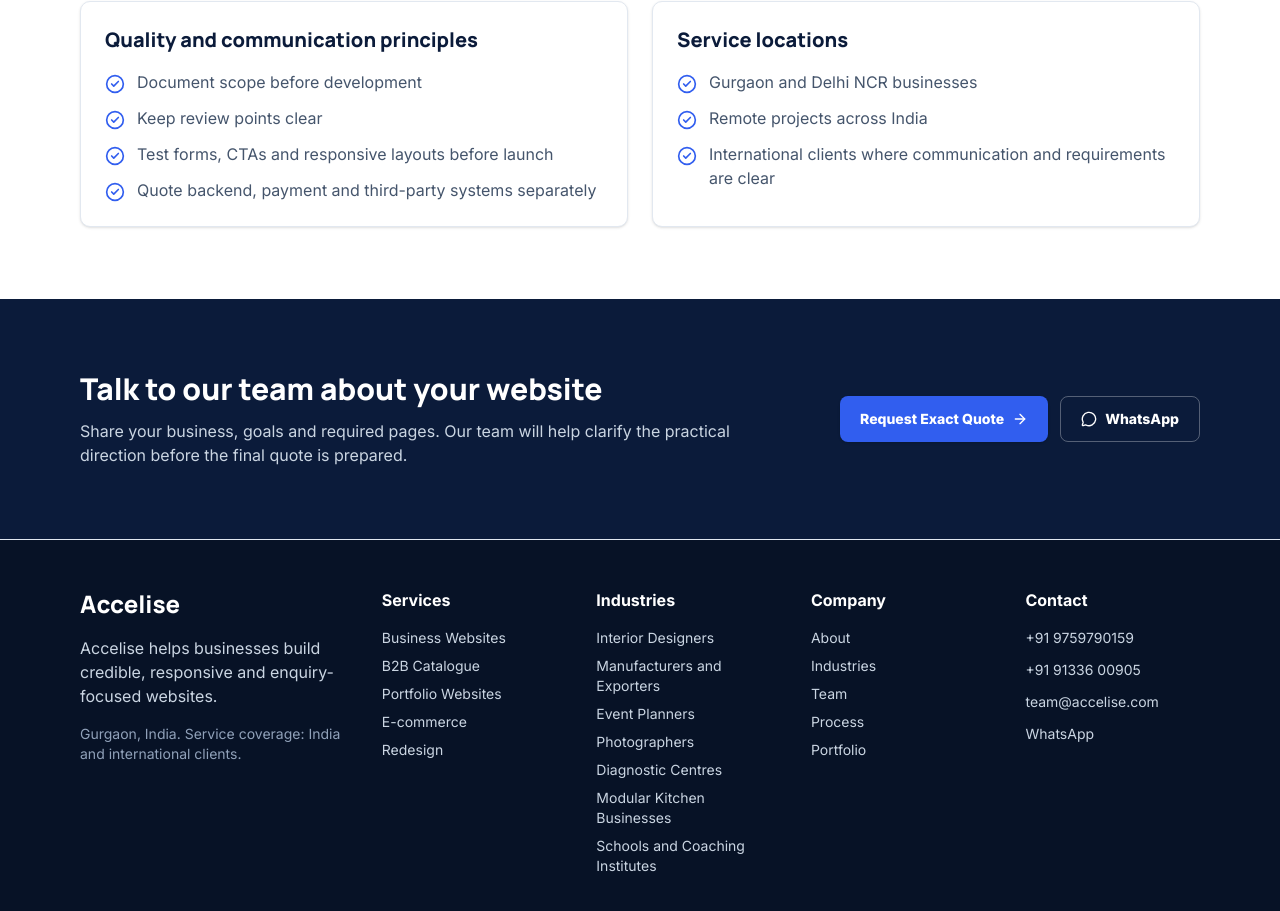
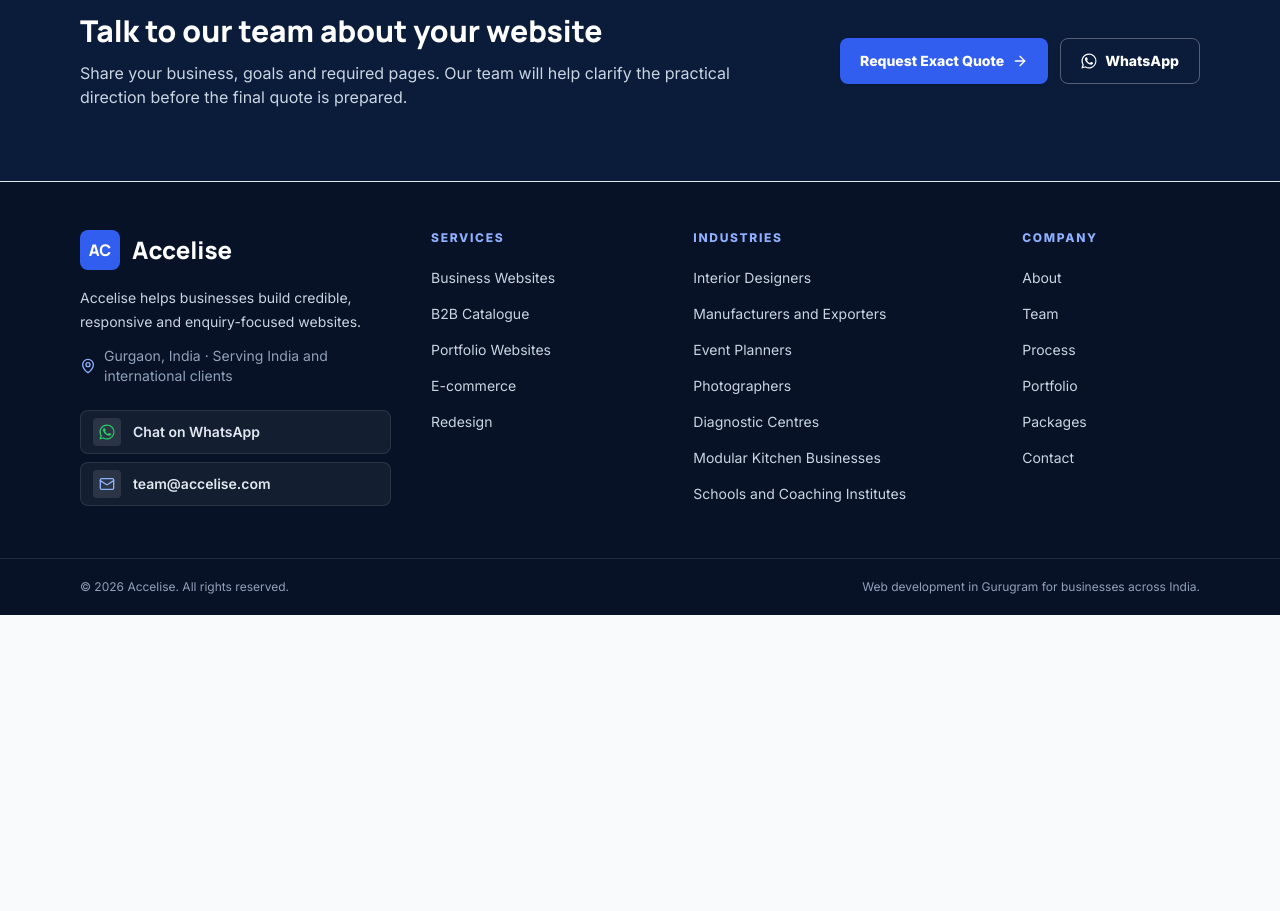
Before and after one commit to Rishabh90159/accelise, a Next.js app: page /about in a window 1280 px wide. Shown: the part 1867-2778 px from the top of the page. After the commit the page ends 2482 px from the top, so only its background shows below. Built offline with nearby package versions, Linux system fonts and the light colour scheme.

Commit message:
Ui enhancement

```diff
--- a/app/about/page.tsx
+++ b/app/about/page.tsx
@@ -1,8 +1,8 @@
 import type { Metadata } from 'next';
 import { Breadcrumbs, CTASection, ListBlock, PageHero, PageVisual, SectionHeading } from '@/components/site';
-import { technologies, values } from '@/lib/content';
+import { values } from '@/lib/content';
 
-export const metadata: Metadata = { title: 'About Accelise', description: 'Learn about the Accelise team, services, approach, technology stack and service coverage.', alternates: { canonical: '/about' } };
+export const metadata: Metadata = { title: 'About Accelise', description: 'Learn about the Accelise team, services, approach and service coverage.', alternates: { canonical: '/about' } };
 
 export default function AboutPage() {
   return (
@@ -15,8 +15,6 @@
         <div className="container grid gap-6 lg:grid-cols-2">
           <div className="rounded-lg border border-slate-200 p-6 shadow-sm transition hover:border-[#8fb0ff] hover:shadow-md"><h2 className="text-2xl font-extrabold text-[#0b1b3a]">Who we work with</h2><p className="mt-4 leading-7 text-slate-600">Our team works with businesses, manufacturers, exporters, service companies, creative professionals and local brands that need a credible website and practical enquiry flow.</p></div>
           <div className="rounded-lg border border-slate-200 p-6 shadow-sm transition hover:border-[#8fb0ff] hover:shadow-md"><h2 className="text-2xl font-extrabold text-[#0b1b3a]">Our approach</h2><p className="mt-4 leading-7 text-slate-600">We start with business goals, buyer questions, content readiness and required CTAs. The build stays lean unless a feature directly improves credibility, enquiries or maintainability.</p></div>
-          <ListBlock title="Technologies used" items={technologies} />
-          <ListBlock title="Team capabilities" items={['Project planning and communication', 'Frontend interface development', 'Backend and integration support', 'Quality assurance and launch checks']} />
         </div>
       </section>
       <section className="section">
--- a/app/portfolio/page.tsx
+++ b/app/portfolio/page.tsx
@@ -1,7 +1,7 @@
 import type { Metadata } from 'next';
 import { Breadcrumbs, CTASection, PageHero, PageVisual, ProjectCards } from '@/components/site';
 
-export const metadata: Metadata = { title: 'Portfolio', description: 'Selected completed projects and demo concepts by Accelise with case studies, project type, technologies and work completed.', alternates: { canonical: '/portfolio' } };
+export const metadata: Metadata = { title: 'Portfolio', description: 'Selected completed projects and demo concepts by Accelise, with the challenge, work completed and key features of each website.', alternates: { canonical: '/portfolio' } };
 
 export default function PortfolioPage() {
   return (
--- a/components/contact-form.tsx
+++ b/components/contact-form.tsx
@@ -1,7 +1,8 @@
 'use client';
 
 import { useEffect, useState } from 'react';
-import { CheckCircle2, Loader2, MessageCircle, Send } from 'lucide-react';
+import { CheckCircle2, Loader2, Send } from 'lucide-react';
+import { WhatsAppIcon } from '@/components/whatsapp-icon';
 import { services, siteConfig, whatsappUrl } from '@/lib/content';
 
 // FormSubmit relays the enquiry to our inbox; the site is a static export with no backend of its own.
@@ -85,7 +86,7 @@
         <h2 className="text-2xl font-extrabold text-[#0b1b3a]">Thank you! Your enquiry has been sent.</h2>
         <p className="max-w-md text-slate-600">Our team will get back to you within one business day. For a quicker reply, message us on WhatsApp.</p>
         <div className="flex flex-wrap justify-center gap-3">
-          <a href={whatsappUrl(`Hi ${siteConfig.name}, I just sent an enquiry through your website.`)} target="_blank" rel="noopener noreferrer" className="inline-flex items-center rounded-md bg-[#19a974] px-5 py-3 text-sm font-extrabold text-white"><MessageCircle className="mr-2 h-4 w-4" /> WhatsApp us</a>
+          <a href={whatsappUrl(`Hi ${siteConfig.name}, I just sent an enquiry through your website.`)} target="_blank" rel="noopener noreferrer" className="inline-flex items-center rounded-md bg-[#19a974] px-5 py-3 text-sm font-extrabold text-white"><WhatsAppIcon className="mr-2 h-4 w-4" /> WhatsApp us</a>
           <button type="button" onClick={() => setStatus('idle')} className="rounded-md border border-slate-300 px-5 py-3 text-sm font-extrabold text-[#0b1b3a] hover:border-[#315eef]">Send another enquiry</button>
         </div>
       </div>
--- a/components/site.tsx
+++ b/components/site.tsx
@@ -1,6 +1,7 @@
 import Image from 'next/image';
 import Link from 'next/link';
-import { ArrowRight, CheckCircle2, ChevronRight, Mail, MessageCircle, Phone } from 'lucide-react';
+import { ArrowRight, CheckCircle2, ChevronRight, Mail, MapPin, Phone } from 'lucide-react';
+import { WhatsAppIcon } from '@/components/whatsapp-icon';
 import { MobileMenu } from '@/components/mobile-menu';
 import { faqs, industries, navItems, projects, services, siteConfig, teamMembers, whatsappUrl, consultationMessage, type FAQ } from '@/lib/content';
 
@@ -30,48 +31,51 @@
 
 export function Footer() {
   return (
-    <footer className="border-t border-slate-200 bg-[#071226] text-white">
-      <div className="container grid gap-10 py-12 lg:grid-cols-[1.2fr_0.8fr_0.8fr_0.8fr_0.8fr]">
-        <div>
-          <p className="font-heading text-2xl font-extrabold">{siteConfig.name}</p>
-          <p className="mt-4 max-w-xl text-slate-300">Accelise helps businesses build credible, responsive and enquiry-focused websites.</p>
-          <p className="mt-4 text-sm text-slate-400">{siteConfig.location}. Service coverage: {siteConfig.serviceArea}.</p>
-        </div>
-        <div>
-          <p className="font-bold">Services</p>
-          <div className="mt-4 grid gap-2 text-sm text-slate-300">
-            {services.slice(0, 5).map((service) => <Link href={`/services/${service.slug}`} key={service.slug} className="hover:text-white">{service.shortTitle}</Link>)}
+    <footer id="footer" className="border-t border-slate-200 bg-[#071226] text-white">
+      <div className="container grid grid-cols-2 gap-x-6 gap-y-10 py-12 lg:grid-cols-[1.4fr_1fr_1.3fr_0.8fr] lg:gap-10">
+        <div className="col-span-2 lg:col-span-1">
+          <Link href="/" className="inline-flex items-center gap-3 font-heading text-2xl font-extrabold">
+            <span className="grid h-10 w-10 place-items-center rounded-md bg-[#315eef] text-base text-white">AC</span>
+            {siteConfig.name}
+          </Link>
+          <p className="mt-4 max-w-md text-sm leading-6 text-slate-300">Accelise helps businesses build credible, responsive and enquiry-focused websites.</p>
+          <p className="mt-3 flex items-center gap-2 text-sm text-slate-400"><MapPin className="h-4 w-4 shrink-0 text-[#8fb0ff]" /> {siteConfig.location} · Serving India and international clients</p>
+          <div className="mt-6 grid gap-2 sm:grid-cols-2 lg:grid-cols-1">
+            {[
+              { href: whatsappUrl(consultationMessage('Website enquiry')), label: 'Chat on WhatsApp', icon: <WhatsAppIcon className="h-4 w-4 text-[#25d366]" />, external: true },
+              { href: siteConfig.emailHref, label: siteConfig.email, icon: <Mail className="h-4 w-4" /> },
+            ].map((item) => (
+              <a key={item.label} href={item.href} {...(item.external ? { target: '_blank', rel: 'noopener noreferrer' } : {})} className="flex min-h-11 min-w-0 items-center gap-3 rounded-md border border-white/10 bg-white/5 px-3 text-sm font-semibold text-slate-200 transition hover:border-[#8fb0ff]/50 hover:bg-white/10 hover:text-white">
+                <span className="grid h-7 w-7 shrink-0 place-items-center rounded bg-white/10 text-[#8fb0ff]">{item.icon}</span>
+                <span className="truncate">{item.label}</span>
+              </a>
+            ))}
           </div>
         </div>
-        <div>
-          <p className="font-bold">Industries</p>
-          <div className="mt-4 grid gap-2 text-sm text-slate-300">
-            {industries.map((industry) => <Link href={`/industries/${industry.slug}`} key={industry.slug} className="hover:text-white">{industry.title.replace('Website Development for ', '')}</Link>)}
-          </div>
-        </div>
-        <div>
-          <p className="font-bold">Company</p>
-          <div className="mt-4 grid gap-2 text-sm text-slate-300">
-            {[
-              ['About', '/about'],
-              ['Industries', '/industries'],
-              ['Team', '/team'],
-              ['Process', '/process'],
-              ['Portfolio', '/portfolio'],
-            ].map(([label, href]) => <Link href={href} key={href} className="hover:text-white">{label}</Link>)}
-          </div>
-        </div>
-        <div>
-          <p className="font-bold">Contact</p>
-          <div className="mt-4 grid gap-3 text-sm text-slate-300">
-            <a href={siteConfig.phoneHref}>{siteConfig.phone}</a>
-            <a href={siteConfig.phoneAltHref}>{siteConfig.phoneAlt}</a>
-            <a href={siteConfig.emailHref}>{siteConfig.email}</a>
-            <a href={whatsappUrl(consultationMessage('Website enquiry'))}>WhatsApp</a>
-          </div>
+        <FooterLinks title="Services" links={services.slice(0, 5).map((service) => [service.shortTitle, `/services/${service.slug}`])} />
+        <FooterLinks title="Industries" className="col-span-2 lg:col-span-1" listClassName="grid-cols-2 lg:grid-cols-1" links={industries.map((industry) => [industry.title.replace('Website Development for ', ''), `/industries/${industry.slug}`])} />
+        <FooterLinks title="Company" className="col-start-2 row-start-2 lg:col-start-auto lg:row-start-auto" links={[['About', '/about'], ['Team', '/team'], ['Process', '/process'], ['Portfolio', '/portfolio'], ['Packages', '/packages'], ['Contact', '/contact']]} />
+      </div>
+      <div className="border-t border-white/10">
+        <div className="container flex flex-col gap-2 pb-24 pt-5 text-xs text-slate-400 sm:flex-row sm:items-center sm:justify-between sm:pb-5">
+          <p>© {new Date().getFullYear()} {siteConfig.name}. All rights reserved.</p>
+          <p>Web development in Gurugram for businesses across India.</p>
         </div>
       </div>
     </footer>
+  );
+}
+
+function FooterLinks({ title, links, className = '', listClassName = '' }: { title: string; links: string[][]; className?: string; listClassName?: string }) {
+  return (
+    <div className={className}>
+      <p className="text-xs font-extrabold uppercase tracking-[0.14em] text-[#8fb0ff]">{title}</p>
+      <ul className={`mt-4 grid gap-x-4 gap-y-1 text-sm text-slate-300 ${listClassName}`}>
+        {links.map(([label, href]) => (
+          <li key={href}><Link href={href} className="inline-block py-1.5 transition hover:translate-x-0.5 hover:text-white">{label}</Link></li>
+        ))}
+      </ul>
+    </div>
   );
 }
 
@@ -90,9 +94,7 @@
   return (
     <div className="fixed bottom-5 right-5 z-50 flex flex-col items-center gap-4">
       <a href={whatsappUrl(consultationMessage('Website enquiry'))} target="_blank" rel="noopener noreferrer" className="float-bob grid h-14 w-14 place-items-center rounded-full bg-[#25d366]/80 text-white shadow-lg backdrop-blur-sm transition hover:scale-105 hover:bg-[#25d366]" aria-label="Chat with Accelise on WhatsApp" data-cta="floating-whatsapp">
-        <svg viewBox="0 0 24 24" fill="currentColor" aria-hidden="true" className="h-7 w-7">
-          <path d="M17.47 14.38c-.3-.15-1.76-.87-2.03-.97-.27-.1-.47-.15-.67.15-.2.3-.77.97-.94 1.17-.17.2-.35.22-.64.07-.3-.15-1.26-.46-2.4-1.48-.89-.79-1.49-1.77-1.66-2.07-.17-.3-.02-.46.13-.61.13-.13.3-.35.45-.52.15-.17.2-.3.3-.5.1-.2.05-.37-.02-.52-.08-.15-.67-1.62-.92-2.22-.24-.58-.49-.5-.67-.51h-.57c-.2 0-.52.07-.79.37-.27.3-1.04 1.02-1.04 2.48s1.07 2.88 1.21 3.08c.15.2 2.1 3.2 5.08 4.49.71.31 1.26.49 1.69.63.71.23 1.36.2 1.87.12.57-.09 1.76-.72 2-1.41.25-.7.25-1.29.17-1.41-.07-.13-.27-.2-.57-.35zM12.05 21.5h-.01a9.4 9.4 0 0 1-4.8-1.31l-.34-.2-3.57.93.95-3.48-.22-.36a9.43 9.43 0 0 1-1.45-5.03c0-5.21 4.24-9.45 9.45-9.45 2.52 0 4.9.99 6.68 2.77a9.38 9.38 0 0 1 2.76 6.68c0 5.21-4.24 9.45-9.45 9.45zm8.04-17.49A11.3 11.3 0 0 0 12.05.67C5.78.67.68 5.77.68 12.04c0 2 .52 3.96 1.52 5.68L.58 23.33l5.73-1.5a11.33 11.33 0 0 0 5.43 1.38h.01c6.27 0 11.37-5.1 11.37-11.37 0-3.04-1.18-5.9-3.33-8.04z" />
-        </svg>
+        <WhatsAppIcon className="h-7 w-7" />
       </a>
       <a href={siteConfig.phoneHref} className="float-bob-delayed grid h-14 w-14 place-items-center rounded-full border-2 border-[#f5a524] bg-[#5b1622]/80 text-[#f5a524] shadow-lg backdrop-blur-sm transition hover:scale-105 hover:bg-[#5b1622]" aria-label={`Call Accelise on ${siteConfig.phone}`} data-cta="floating-call">
         <Phone className="h-6 w-6" fill="currentColor" strokeWidth={0} />
@@ -279,7 +281,7 @@
         <div className="flex flex-wrap gap-3">
           <ButtonLink href="/contact" cta="section-contact">Request Exact Quote</ButtonLink>
           <a href={whatsappUrl(consultationMessage('Website project'))} data-cta="section-whatsapp" className="inline-flex items-center rounded-md border border-white/30 px-5 py-3 text-sm font-extrabold hover:bg-white/10">
-            <MessageCircle className="mr-2 h-4 w-4" /> WhatsApp
+            <WhatsAppIcon className="mr-2 h-4 w-4" /> WhatsApp
           </a>
         </div>
       </div>
@@ -365,7 +367,7 @@
     <div className="grid gap-4 rounded-lg border border-slate-200 bg-white p-5 shadow-sm transition hover:border-[#8fb0ff] hover:shadow-md">
       <a href={siteConfig.phoneHref} className="flex min-w-0 items-center gap-3 font-bold text-[#0b1b3a] hover:text-[#315eef]"><Phone className="h-5 w-5 shrink-0 text-[#315eef]" /> {siteConfig.phone}</a>
       <a href={siteConfig.phoneAltHref} className="flex min-w-0 items-center gap-3 font-bold text-[#0b1b3a] hover:text-[#315eef]"><Phone className="h-5 w-5 shrink-0 text-[#315eef]" /> {siteConfig.phoneAlt}</a>
-      <a href={whatsappUrl(consultationMessage('Quick enquiry'))} target="_blank" rel="noopener noreferrer" className="flex min-w-0 items-center gap-3 font-bold text-[#0b1b3a] hover:text-[#315eef]"><MessageCircle className="h-5 w-5 shrink-0 text-[#315eef]" /> WhatsApp</a>
+      <a href={whatsappUrl(consultationMessage('Quick enquiry'))} target="_blank" rel="noopener noreferrer" className="flex min-w-0 items-center gap-3 font-bold text-[#0b1b3a] hover:text-[#315eef]"><WhatsAppIcon className="h-5 w-5 shrink-0 text-[#19a974]" /> WhatsApp</a>
       <a href={siteConfig.emailHref} className="flex min-w-0 items-center gap-3 font-bold text-[#0b1b3a] hover:text-[#315eef]"><Mail className="h-5 w-5 shrink-0 text-[#315eef]" /> <span className="break-all">{siteConfig.email}</span></a>
     </div>
   );
--- /dev/null
+++ b/components/whatsapp-icon.tsx
@@ -0,0 +1,8 @@
+// WhatsApp brand glyph; lucide-react ships no brand icons.
+export function WhatsAppIcon({ className = 'h-4 w-4' }: { className?: string }) {
+  return (
+    <svg viewBox="0 0 24 24" fill="currentColor" aria-hidden="true" className={className}>
+      <path d="M17.47 14.38c-.3-.15-1.76-.87-2.03-.97-.27-.1-.47-.15-.67.15-.2.3-.77.97-.94 1.17-.17.2-.35.22-.64.07-.3-.15-1.26-.46-2.4-1.48-.89-.79-1.49-1.77-1.66-2.07-.17-.3-.02-.46.13-.61.13-.13.3-.35.45-.52.15-.17.2-.3.3-.5.1-.2.05-.37-.02-.52-.08-.15-.67-1.62-.92-2.22-.24-.58-.49-.5-.67-.51h-.57c-.2 0-.52.07-.79.37-.27.3-1.04 1.02-1.04 2.48s1.07 2.88 1.21 3.08c.15.2 2.1 3.2 5.08 4.49.71.31 1.26.49 1.69.63.71.23 1.36.2 1.87.12.57-.09 1.76-.72 2-1.41.25-.7.25-1.29.17-1.41-.07-.13-.27-.2-.57-.35zM12.05 21.5h-.01a9.4 9.4 0 0 1-4.8-1.31l-.34-.2-3.57.93.95-3.48-.22-.36a9.43 9.43 0 0 1-1.45-5.03c0-5.21 4.24-9.45 9.45-9.45 2.52 0 4.9.99 6.68 2.77a9.38 9.38 0 0 1 2.76 6.68c0 5.21-4.24 9.45-9.45 9.45zm8.04-17.49A11.3 11.3 0 0 0 12.05.67C5.78.67.68 5.77.68 12.04c0 2 .52 3.96 1.52 5.68L.58 23.33l5.73-1.5a11.33 11.33 0 0 0 5.43 1.38h.01c6.27 0 11.37-5.1 11.37-11.37 0-3.04-1.18-5.9-3.33-8.04z" />
+    </svg>
+  );
+}
--- a/lib/content.ts
+++ b/lib/content.ts
@@ -275,7 +275,6 @@
   { title: 'Coordinated delivery', icon: Handshake, text: 'Frontend, backend, QA and communication responsibilities are aligned around the agreed website outcome.' },
 ];
 
-export const technologies = ['Next.js', 'TypeScript', 'Tailwind CSS', 'React', 'Static generation', 'SEO metadata', 'Accessible forms'];
 export const teamMembers = [
   { name: 'Rishabh Gautam', role: 'Full Stack Developer', initials: 'RG', image: '/images/team/rishabh-gautam.jpg', imageOrigin: '51% 0%', imageZoom: 2.2, linkedin: 'https://www.linkedin.com/in/rishabh-gautam-48a7b0249/', education: 'B.Tech in Computer Science, IIIT Dharwad', focus: 'Plans the technical direction, coordinates project communication and builds across frontend and application layers.', details: ['Owns requirement clarity, technical decisions and delivery alignment.', 'Connects business goals with practical website architecture.', 'Primary contact for scope, reviews and launch coordination.'], skills: ['Next.js', 'React', 'TypeScript', 'Frontend architecture', 'Full-stack planning'] },
   { name: 'Anjaiah Golla', role: 'Software Engineer', initials: 'AG', image: '/images/team/anjaiah-golla.jpg', imageOrigin: '50% 0%', imageZoom: 1.3, linkedin: 'https://www.linkedin.com/in/anjigolla/', education: 'B.Tech in Computer Science, IIIT Dharwad', focus: 'Owns core application development end to end, driving feature architecture, integrations and code quality across the stack.', details: ['Leads the build of key application features from planning through deployment.', 'Sets technical direction for integrations, APIs and code quality standards.', 'Works closely with the project lead to keep delivery aligned with business goals.'], skills: ['JavaScript', 'TypeScript', 'React', 'Node.js', 'API integration', 'Technical ownership'] },
```
